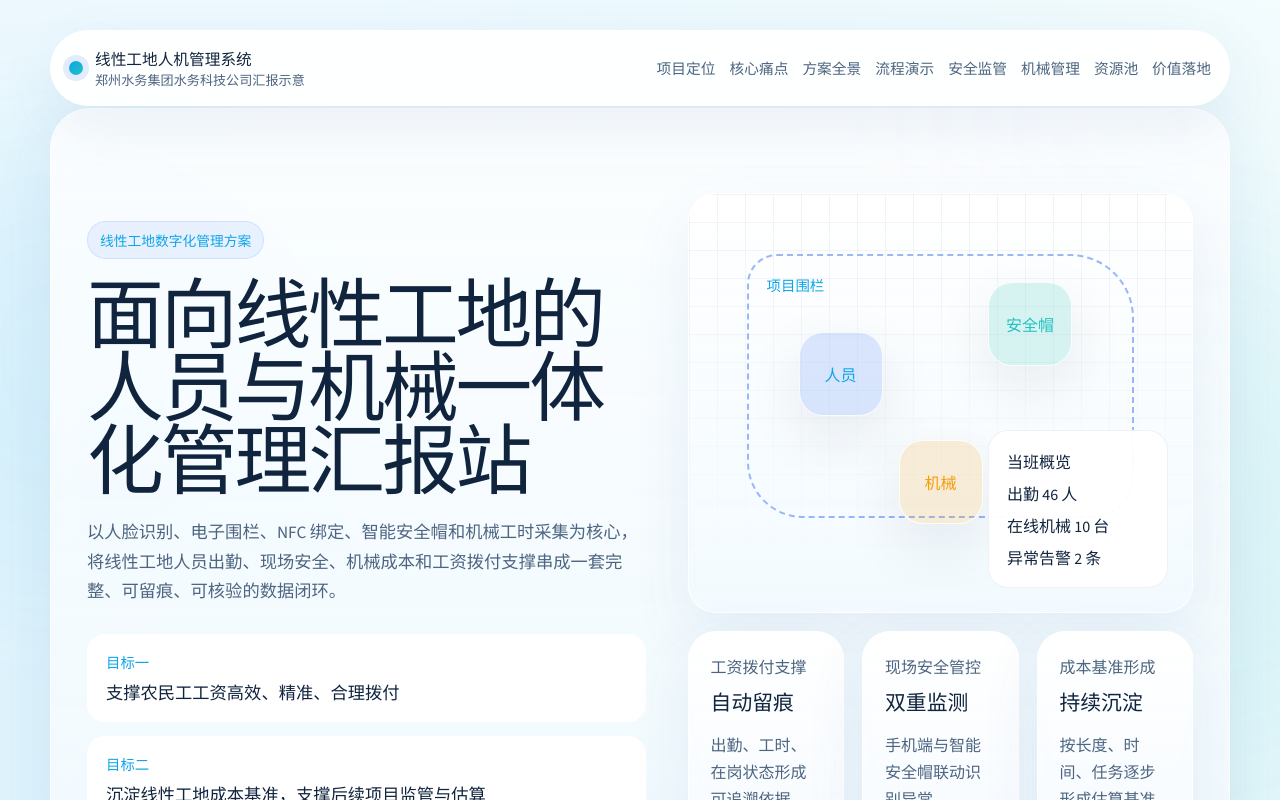
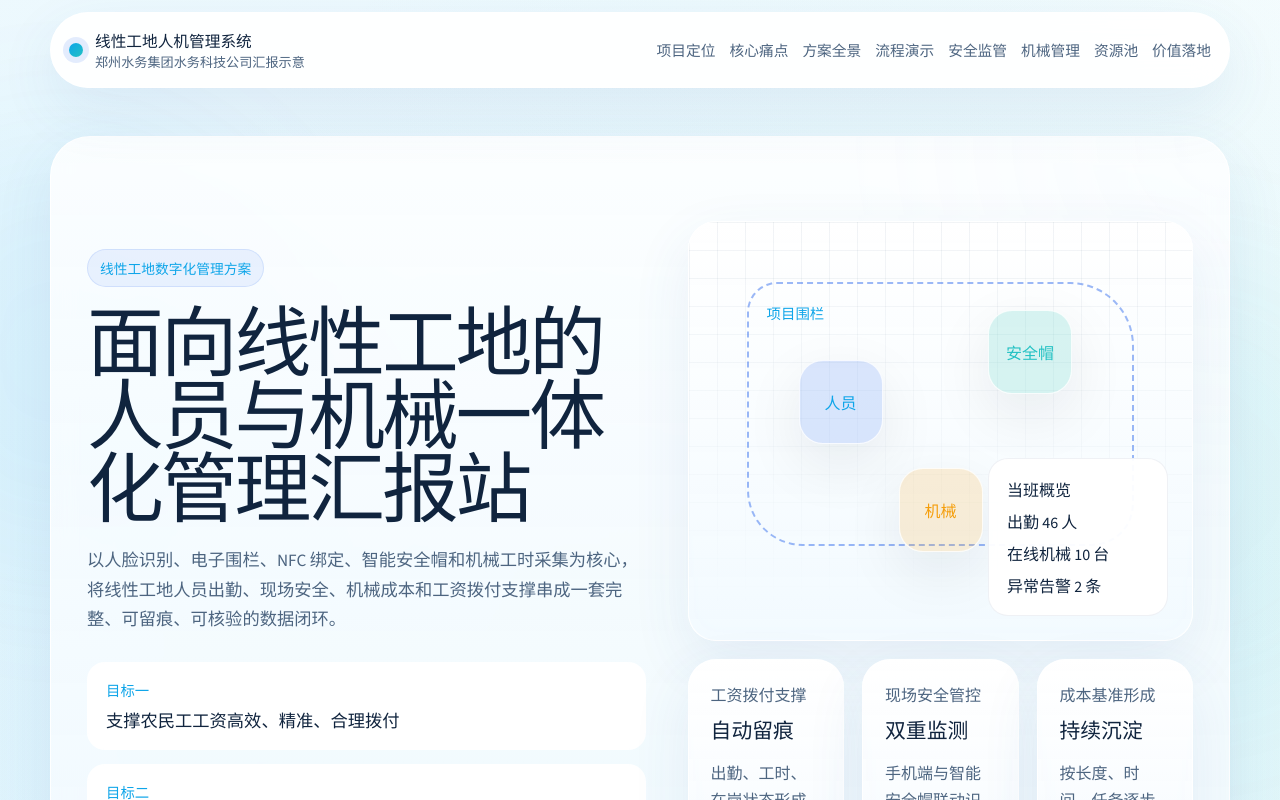
Before and after one commit to leezb101/construction-presentation, a React (Vite) app: page / in a window 1280 px wide. Shown: the top 800 px of the page. Built offline with nearby package versions, Linux system fonts and the light colour scheme.

Commit message:
Fix fixed nav positioning and page offset

```diff
--- a/src/styles/global.css
+++ b/src/styles/global.css
@@ -69,10 +69,13 @@ select {
 }
 
 .top-nav-shell {
-  position: sticky;
+  position: fixed;
   top: 12px;
+  left: 50%;
+  transform: translateX(-50%);
+  width: min(1180px, calc(100% - 32px));
   z-index: 20;
-  padding-top: 18px;
+  pointer-events: none;
 }
 
 .page-glow {
@@ -105,14 +108,15 @@ select {
   align-items: center;
   justify-content: space-between;
   gap: 1.5rem;
-  width: min(1180px, calc(100% - 32px));
-  margin: 0 auto;
+  width: 100%;
+  margin: 0;
   padding: 16px 18px;
   background: rgba(255, 255, 255, 0.94);
   border: 1px solid rgba(255, 255, 255, 0.98);
   backdrop-filter: blur(16px);
   border-radius: 999px;
   box-shadow: var(--shadow);
+  pointer-events: auto;
 }
 
 .brand-mark {
@@ -169,7 +173,7 @@ main {
   position: relative;
   z-index: 1;
   width: min(1180px, calc(100% - 32px));
-  margin: 14px auto 0;
+  margin: calc(var(--nav-offset) + 18px) auto 0;
   padding-bottom: 72px;
 }
 
@@ -890,6 +894,10 @@ main {
     width: min(100% - 20px, 1180px);
   }
 
+  .top-nav-shell {
+    width: min(100% - 20px, 1180px);
+  }
+
   .hero,
   .section {
     padding-left: 20px;
```
